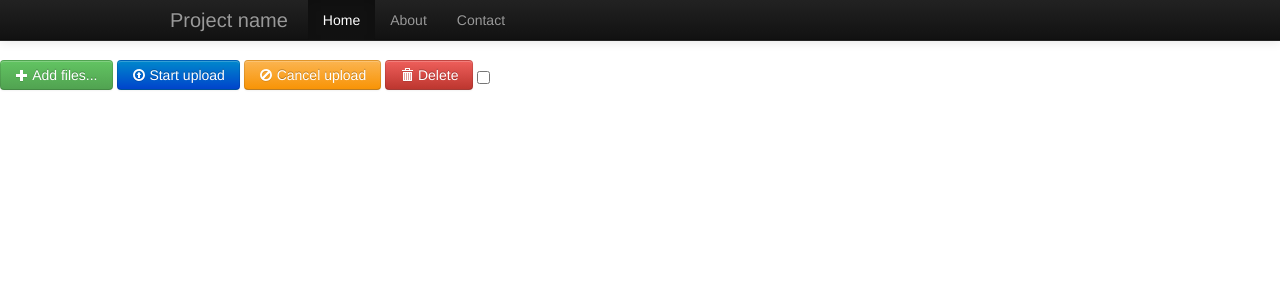
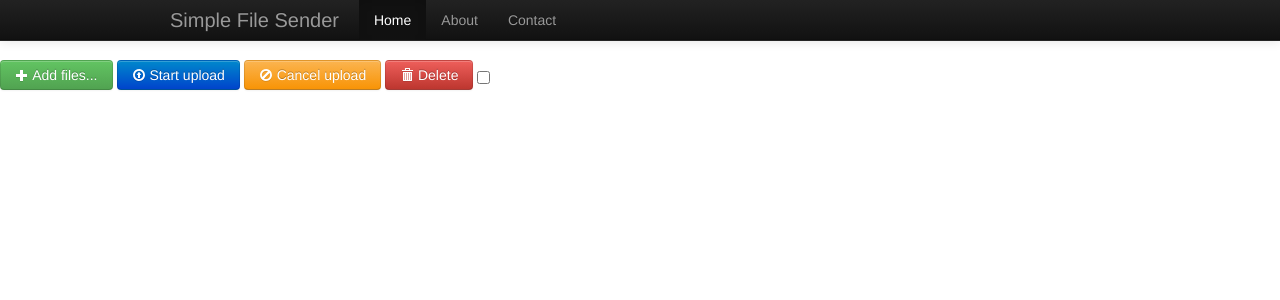
Before and after one commit to thekashifmalik/simple_file_sender, a Django app: page / in a window 1280 px wide. Shown: the top 300 px of the page. Run offline with Django 3.2, Linux system fonts and the light colour scheme; parts of the project's set-up code (start-up, migrations or seed data) failed here and were passed over.

Commit message:
Updated resource order in base

```diff
--- a/templates/base.html
+++ b/templates/base.html
@@ -7,16 +7,16 @@
   <link href="{{STATIC_URL}}css/jquery.fileupload-ui.css" rel="stylesheet">
   <link href="{{STATIC_URL}}css/style.css" rel="stylesheet">
 
-	<script  src="{{STATIC_URL}}js/jquery-1.8.2.min.js" type="text/javascript"></script>
+  <script  src="{{STATIC_URL}}js/jquery-1.8.2.min.js" type="text/javascript"></script>
+  <script src="{{STATIC_URL}}js/vendor/jquery.ui.widget.js" type="text/javascript"></script>
   <script src="{{STATIC_URL}}js/bootstrap.min.js" type="text/javascript"></script>
   <script src="{{STATIC_URL}}js/cors/jquery.postmessage-transport.js" type="text/javascript"></script>
   <script src="{{STATIC_URL}}js/cors/jquery.xdr-transport.js" type="text/javascript"></script>
-  <script src="{{STATIC_URL}}js/jquery-1.8.2.min.js" type="text/javascript"></script>
   <script src="{{STATIC_URL}}js/jquery.fileupload-fp.js" type="text/javascript"></script>
   <script src="{{STATIC_URL}}js/jquery.fileupload-ui.js" type="text/javascript"></script>
+  <script src="{{STATIC_URL}}js/jquery-1.8.2.min.js" type="text/javascript"></script>
   <script src="{{STATIC_URL}}js/jquery.fileupload.js" type="text/javascript"></script>
   <script src="{{STATIC_URL}}js/jquery.iframe-transport.js" type="text/javascript"></script>
-  <script src="{{STATIC_URL}}js/vendor/jquery.ui.widget.js" type="text/javascript"></script>
 	{% block head %}{% endblock head %}
 </head>
 
@@ -29,7 +29,7 @@
             <span class="icon-bar"></span>
             <span class="icon-bar"></span>
           </a>
-          <a class="brand" href="#">Project name</a>
+          <a class="brand" href="#">Simple File Sender</a>
           <div class="nav-collapse collapse">
             <ul class="nav">
               <li class="active"><a href="#">Home</a></li>
```
